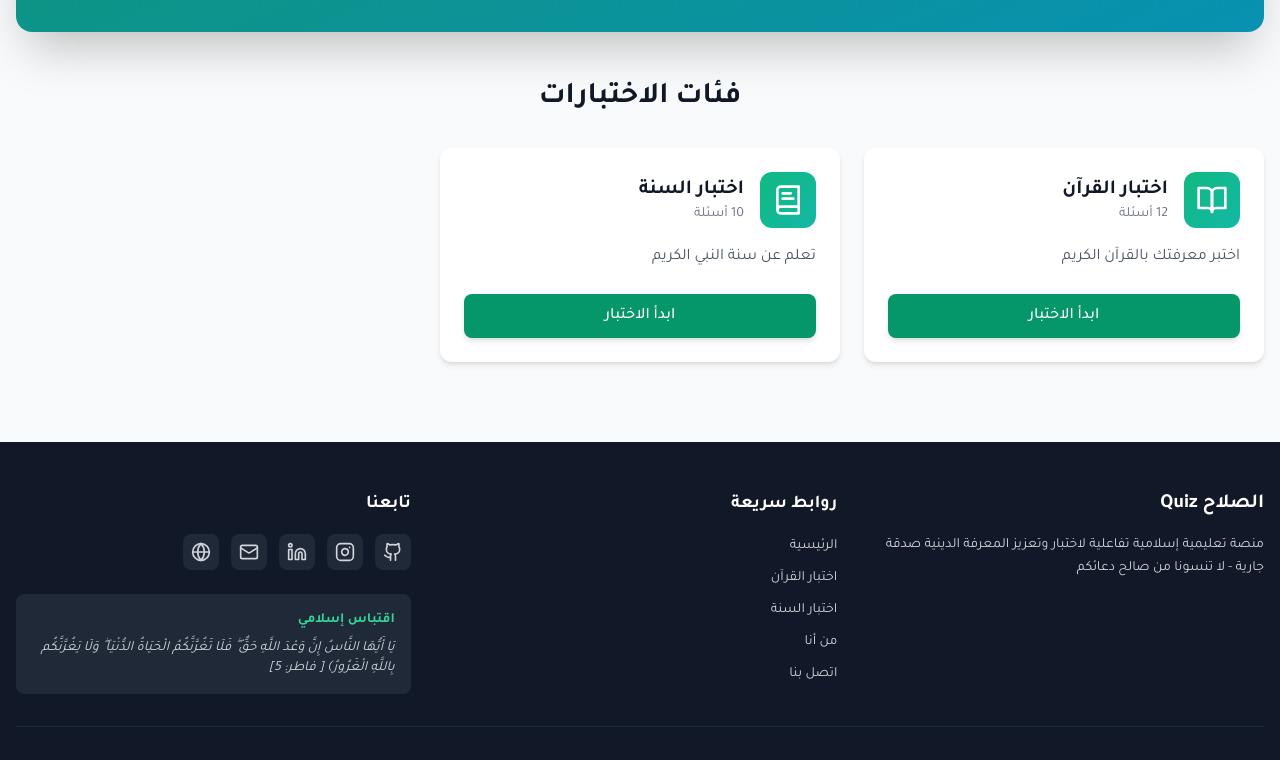
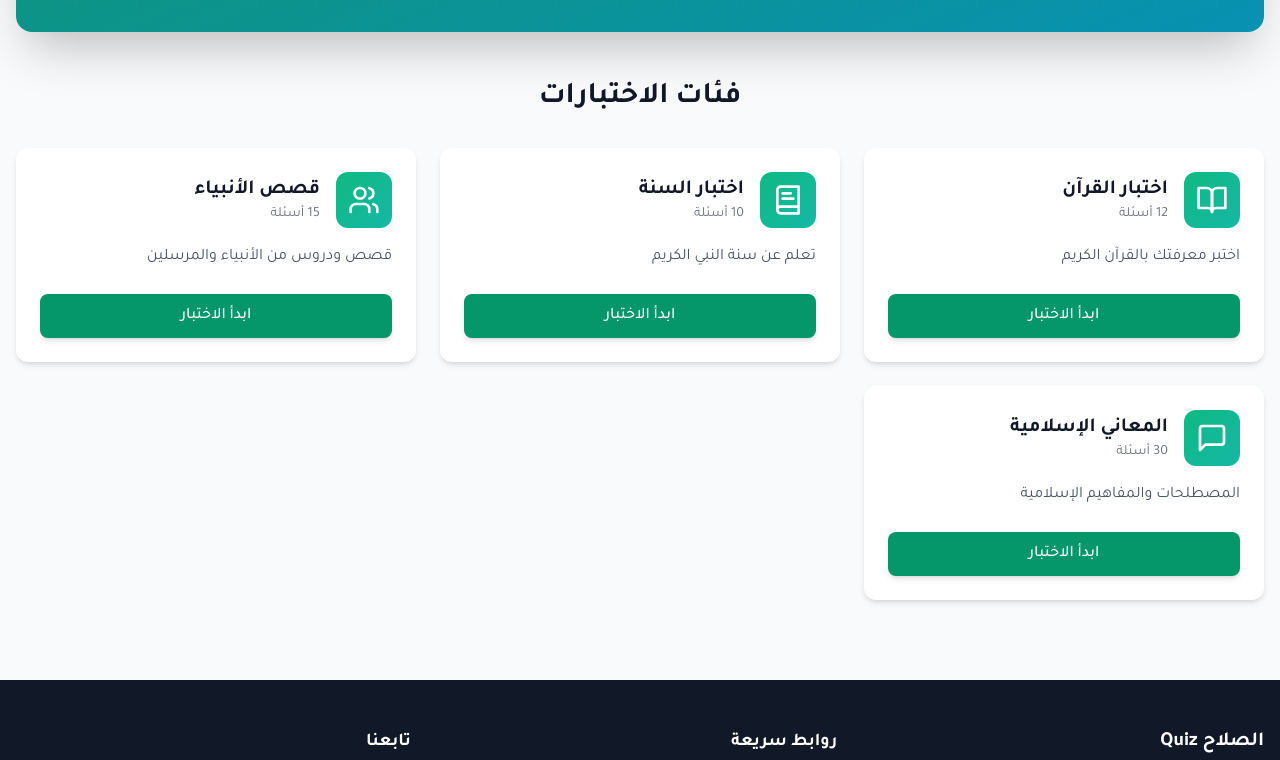
Before and after one commit to salaheddinemds/Salah_Quiz, a React (Vite) app: page / in a window 1280 px wide. Shown: the part 648-1408 px from the top of the page. Built offline with nearby package versions, Linux system fonts and the light colour scheme.

Commit message:
Update quiz categories and question datasets

```diff
--- a/src/data/sampleQuizData.ts
+++ b/src/data/sampleQuizData.ts
@@ -204,151 +204,254 @@ export const sunnahQuestions: QuizQuestion[] = [
   },
 ];
 
-// export const prophetsQuestions: QuizQuestion[] = [
-//   {
-//     id: 'p1',
-//     question: 'Who was the first prophet?',
-//     question_ar: 'من هو أول نبي؟',
-//     options: ['Prophet Adam', 'Prophet Nuh', 'Prophet Ibrahim', 'Prophet Musa'],
-//    options_ar: ['النبي آدم', 'النبي نوح', 'النبي إبراهيم', 'النبي موسى'],
-//     correctAnswer: 0,
-//     category: 'prophets',
-//   },
-//   {
-//     id: 'p2',
-//     question: 'Which prophet was swallowed by a whale?',
-//     question_ar: 'أي نبي ابتلعه الحوت؟',
-//     options: ['Prophet Yunus', 'Prophet Ayyub', 'Prophet Yusuf', 'Prophet Salih'],
-//     options_ar: ['النبي يونس', 'النبي أيوب', 'النبي يوسف', 'النبي صالح'],
-//     correctAnswer: 0,
-//     category: 'prophets',
-//   },
-//  {
-//    id: 'p3',
-//    question: 'Which prophet could speak to animals?',
-//    question_ar: 'أي نبي كان يستطيع التحدث مع الحيوانات؟',
-//    options: ['Prophet Dawud', 'Prophet Sulaiman', 'Prophet Isa', 'Prophet Musa'],
-//    options_ar: ['النبي داود', 'النبي سليمان', 'النبي عيسى', 'النبي موسى'],
-//    correctAnswer: 1,
-//    category: 'prophets',
-//  },
-//  {
-//    id: 'p4',
-//    question: 'Who built the Kaaba?',
-//    question_ar: 'من بنى الكعبة المشرفة؟',
-//    options: ['Prophet Ibrahim and Ismail', 'Prophet Muhammad', 'Prophet Adam', 'Prophet Nuh'],
-//    options_ar: ['النبي إبراهيم وإسماعيل', 'النبي محمد', 'النبي آدم', 'النبي نوح'],
-//    correctAnswer: 0,
-//    category: 'prophets',
-//  },
-//  {
-//    id: 'p5',
-//    question: 'Which prophet was known for his patience?',
-//    question_ar: 'أي نبي عُرف بصبره؟',
-//    options: ['Prophet Yusuf', 'Prophet Ayyub', 'Prophet Musa', 'Prophet Ibrahim'],
-//    options_ar: ['النبي يوسف', 'النبي أيوب', 'النبي موسى', 'النبي إبراهيم'],
-//    correctAnswer: 1,
-//    category: 'prophets',
-//  },
-// ];
+ export const prophetsQuestions: QuizQuestion[] = [
+   {
+     id: 'p1',
+     question: 'Which prophet was thrown into fire and Allah made it cool and safe for him?',
+     question_ar: 'ما هو النبي الذي أُلقي في النار فجعلها الله عليه بردًا وسلامًا؟',
+     options: ['Prophet Musa', 'Prophet Ibrahim', 'Prophet Lut', 'Prophet Hud'],
+    options_ar: ['موسى عليه السلام', 'إبراهيم عليه السلام', 'لوط عليه السلام', 'هود عليه السلام'],
+     correctAnswer: 1,
+     category: 'prophets',
+   },
+   {
+     id: 'p2',
+     question: 'Which prophet was swallowed by a whale?',
+     question_ar: 'أي نبي ابتلعه الحوت؟',
+     options: ['Prophet Yunus', 'Prophet Ayyub', 'Prophet Yusuf', 'Prophet Salih'],
+     options_ar: ['النبي يونس', 'النبي أيوب', 'النبي يوسف', 'النبي صالح'],
+     correctAnswer: 0,
+     category: 'prophets',
+   },
+  {
+    id: 'p3',
+    question: 'Which prophet could speak to animals?',
+    question_ar: 'أي نبي كان يستطيع التحدث مع الحيوانات؟',
+    options: ['Prophet Dawud', 'Prophet Sulaiman', 'Prophet Isa', 'Prophet Musa'],
+    options_ar: ['النبي داود', 'النبي سليمان', 'النبي عيسى', 'النبي موسى'],
+    correctAnswer: 1,
+    category: 'prophets',
+  },
+  {
+    id: 'p4',
+    question: 'Who built the Kaaba?',
+    question_ar: 'من بنى الكعبة المشرفة؟',
+    options: ['Prophet Ibrahim and Ismail', 'Prophet Muhammad', 'Prophet Adam', 'Prophet Nuh'],
+    options_ar: ['النبي إبراهيم وإسماعيل', 'النبي محمد', 'النبي آدم', 'النبي نوح'],
+    correctAnswer: 0,
+    category: 'prophets',
+  },
+  {
+    id: 'p5',
+    question: 'Which prophet was known for his patience?',
+    question_ar: 'أي نبي عُرف بصبره؟',
+    options: ['Prophet Yusuf', 'Prophet Ayyub', 'Prophet Musa', 'Prophet Ibrahim'],
+    options_ar: ['النبي يوسف', 'النبي أيوب', 'النبي موسى', 'النبي إبراهيم'],
+    correctAnswer: 1,
+    category: 'prophets',
+  },
+  {
+    id: 'p6',
+    question: 'Why did Jacob (Yaqoub) weep until his eyes turned white?',
+    question_ar: 'لماذا بكى يعقوب عليه السلام حتى ابيضت عيناه؟',
+    options: ['From illness', 'From the loss of his son Yusuf', 'From hunger', 'From the intensity of worship'],
+    options_ar: ['من المرض', 'من فقدان ابنه يوسف عليه السلام', 'من الجوع', 'من شدة العبادة'],
+    correctAnswer: 1,
+    category: 'prophets',
+  },
+  {
+    id: 'p7',
+    question: 'Which prophet spoke in the cradle?',
+    question_ar: 'ما هو النبي الذي تكلم في المهد؟',
+    options: ['Prophet Yahya', 'Prophet Isa', 'Prophet Ishaq', 'Prophet Ismail'],
+    options_ar: ['يحيى عليه السلام', 'عيسى عليه السلام', 'إسحاق عليه السلام', 'إسماعيل عليه السلام'],
+    correctAnswer: 1,
+    category: 'prophets',
+  },
+  {
+    id: 'p8',
+    question: 'Which prophet built the ark by the command of Allah?',
+    question_ar: 'ما هو النبي الذي بنى السفينة بأمر الله؟',
+    options: ['Prophet Ibrahim', 'Prophet Nuh', 'Prophet Musa', 'Prophet Sulaiman'],
+    options_ar: ['إبراهيم عليه السلام', 'نوح عليه السلام', 'موسى عليه السلام', 'سليمان عليه السلام'],
+    correctAnswer: 1,
+    category: 'prophets',
+  },
+  {
+    id: 'p9',
+    question: 'Which prophet had the wind and the jinn subjected to him?',
+    question_ar: 'ما هو النبي الذي سخر الله له الريح والجن؟',
+    options: ['Prophet Dawud', 'Prophet Sulaiman', 'Prophet Idris', 'Prophet Haroon'],
+    options_ar: ['داود عليه السلام', 'سليمان عليه السلام', 'إدريس عليه السلام', 'هارون عليه السلام'],
+    correctAnswer: 1,
+    category: 'prophets',
+  },
+  {
+    id: 'p10',
+    question: 'What is the name of the righteous man who accompanied Moses in his journey?',
+    question_ar: 'ما هو اسم الرجل الصالح الذي رافقه موسى عليه السلام في رحلته؟',
+    options: ['Luqman', 'Prophet Shuaib', 'Yusha ibn Nun', 'Al-Khidr'],
+    options_ar: ['لقمان', 'شعيب عليه السلام', 'يوشع بن نون', 'الخضر عليه السلام'],
+    correctAnswer: 3,
+    category: 'prophets',
+  },
+  {
+    id: 'p11',
+    question: 'Which prophet was sent to the people of Midian?',
+    question_ar: 'من هو النبي الذي أُرسل إلى مدين؟',
+    options: ['Prophet Salih', 'Prophet Hud', 'Prophet Shuaib', 'Prophet Lut'],
+    options_ar: ['صالح عليه السلام', 'هود عليه السلام', 'شعيب عليه السلام', 'لوط عليه السلام'],
+    correctAnswer: 2,
+    category: 'prophets',
+  },
+  {
+    id: 'p12',
+    question: 'What is the name of the mountain on which Noah\'s ark rested?',
+    question_ar: 'ما هو اسم الجبل الذي استوت عليه سفينة نوح؟',
+    options: ['Mount Al-Tur', 'Mount Uhud', 'Al-Judi', 'As-Safa'],
+    options_ar: ['جبل الطور', 'جبل أحد', 'الجودي', 'الصفا'],
+    correctAnswer: 2,
+    category: 'prophets',
+  },
+  {
+    id: 'p13',
+    question: 'What supplication did Jonah make in the belly of the whale?',
+    question_ar: 'ما هو الدعاء الذي قاله يونس عليه السلام في بطن الحوت؟',
+    options: ['My Lord, forgive me', 'Allah is sufficient and the best Trustee', 'There is no god but You, glory be to You, indeed I was among the wrongdoers', 'My Lord, hardship has befallen me'],
+    options_ar: ['رب اغفر لي', 'حسبي الله ونعم الوكيل', 'لا إله إلا أنت سبحانك إني كنت من الظالمين', 'رب إني مسني الضر'],
+    correctAnswer: 2,
+    category: 'prophets',
+  },
+  {
+    id: 'p14',
+    question: 'What miracle did the disciples ask Jesus for?',
+    question_ar: 'ما هي المعجزة التي طلبها الحواريون من عيسى عليه السلام؟',
+    options: ['Sending down a scripture', 'Healing the sick', 'Sending down a table from heaven', 'Reviving a prophet'],
+    options_ar: ['إنزال كتاب', 'شفاء المرضى', 'إنزال مائدة من السماء', 'إحياء نبي'],
+    correctAnswer: 2,
+    category: 'prophets',
+  },
+  {
+    id: 'p15',
+    question: 'What is the name of the valley in which Moses was called?',
+    question_ar: 'ما هو اسم الوادي الذي نودي فيه موسى عليه السلام؟',
+    options: ['Wadi Al-Tur', 'Wadi Al-Muqaddas', 'The Sacred Valley of Tuwa', 'Wadi Sinai'],
+    options_ar: ['وادي الطور', 'وادي المقدس', 'الواد المقدس طوى', 'وادي سيناء'],
+    correctAnswer: 2,
+    category: 'prophets',
+  },
+ ];
 
-// export const meaningsQuestions: QuizQuestion[] = [
-//   {
-//     id: 'm1',
-//     question: 'What does "Bismillah" mean?',
-//     question_ar: 'ماذا تعني كلمة "بسم الله"؟',
-//     options: [
-//       'In the name of Allah',
-//       'Praise be to Allah',
-//       'Allah is the Greatest',
-//       'There is no god but Allah',
-//     ],
-//     options_ar: [
-//       'باسم الله',
-//       'الحمد لله',
-//       'الله أكبر',
-//       'لا إله إلا الله',
-//     ],
-//     correctAnswer: 0,
-//     category: 'meanings',
-//   },
-//   {
-//     id: 'm2',
-//     question: 'What does "Alhamdulillah" mean?',
-//     question_ar: 'ماذا تعني كلمة "الحمد لله"؟',
-//     options: [
-//       'Allah is Great',
-//       'Praise be to Allah',
-//       'In the name of Allah',
-//       'Peace be upon you',
-//     ],
-//     options_ar: [
-//       'الله أكبر',
-//       'الحمد لله',
-//       'بسم الله',
-//       'السلام عليكم',
-//     ],
-//     correctAnswer: 1,
-//     category: 'meanings',
-//   },
-//   {
-//     id: 'm3',
-//     question: 'What does "Subhanallah" mean?',
-//     question_ar: 'ماذا تعني كلمة "سبحان الله"؟',
-//     options: [
-//       'Allah is the Greatest',
-//       'Glory be to Allah',
-//       'Praise be to Allah',
-//       'Allah is One',
-//     ],
-//     options_ar: [
-//       'الله أكبر',
-//       'سبحان الله',
-//       'الحمد لله',
-//       'الله واحد',
-//     ],
-//     correctAnswer: 1,
-//     category: 'meanings',
-//   },
-//   {
-//     id: 'm4',
-//     question: 'What does "Insha\'Allah" mean?',
-//     question_ar: 'ماذا تعني كلمة "إن شاء الله"؟',
-//     options: [
-//       'If Allah wills',
-//       'By the will of Allah',
-//       'Allah knows best',
-//       'With Allah\'s help',
-//     ],
-//     options_ar: [
-//       'إن شاء الله',
-//       'بإذن الله',
-//       'الله أعلم',
-//       'بعون الله',
-//     ],
-//     correctAnswer: 0,
-//     category: 'meanings',
-//   },
-//   {
-//     id: 'm5',
-//     question: 'What does "Jazakallah Khair" mean?',
-//     question_ar: 'ماذا تعني عبارة "جزاك الله خيراً"؟',
-//     options: [
-//       'Thank you',
-//       'May Allah reward you with goodness',
-//       'May Allah bless you',
-//       'Peace be upon you',
-//     ],
-//     options_ar: [
-//       'شكراً لك',
-//       'جزاك الله خيراً',
-//       'بارك الله فيك',
-//       'السلام عليكم',
-//     ],
-//     correctAnswer: 1,
-//     category: 'meanings',
-//   },
-// ];
+export const meaningsQuestions: QuizQuestion[] = [
+  {
+    id: 'm1',
+    question: 'What does the word Al-Kawthar mean?',
+    question_ar: 'ما معنى كلمة الكوثر؟',
+    options: ['A river in Paradise that Allah gave to the Prophet ﷺ', 'A little goodness', 'A blessed tree', 'A heavenly book'],
+    options_ar: ['نهر في الجنة أعطاه الله للنبي ﷺ', 'الخير القليل', 'شجرة مباركة', 'كتاب سماوي'],
+    correctAnswer: 0,
+    category: 'meanings',
+  },
+  {
+    id: 'm2',
+    question: 'What does the word Al-Ghashiyah mean?',
+    question_ar: 'ما معنى كلمة الغاشية؟',
+    options: ['Heavy rain', 'Fire', 'The Day of Resurrection that overwhelms people with its horrors', 'Wind'],
+    options_ar: ['المطر الغزير', 'النار', 'القيامة التي تغشى الناس بأهوالها', 'الريح'],
+    correctAnswer: 2,
+    category: 'meanings',
+  },
+  {
+    id: 'm3',
+    question: 'What does the word Al-Qist mean?',
+    question_ar: 'ما معنى كلمة القسط؟',
+    options: ['Injustice', 'Patience', 'Justice', 'Mercy'],
+    options_ar: ['الظلم', 'الصبر', 'العدل', 'الرحمة'],
+    correctAnswer: 2,
+    category: 'meanings',
+  },
+  {
+    id: 'm4',
+    question: 'What does the word Abban mean in the verse: "and fruit and abb"?',
+    question_ar: 'ما معنى كلمة أبًّا في قوله تعالى: (وفاكهةً وأبًّا)؟',
+    options: ['Grass or what livestock eat', 'Dates', 'A type of fruit', 'Crops'],
+    options_ar: ['العشب أو ما تأكله الأنعام', 'التمر', 'نوع من الفاكهة', 'الزرع'],
+    correctAnswer: 0,
+    category: 'meanings',
+  },
+  {
+    id: 'm5',
+    question: 'What does the word Al-Adiyat mean?',
+    question_ar: 'ما معنى كلمة العاديات؟',
+    options: ['Horses that run swiftly in battle', 'Winds', 'Camels', 'Soldiers'],
+    options_ar: ['الخيل التي تعدو بسرعة في الغزو', 'الرياح', 'الإبل', 'الجنود'],
+    correctAnswer: 0,
+    category: 'meanings',
+  },
+  {
+    id: 'm6',
+    question: 'What does the word Al-Haqqah mean?',
+    question_ar: 'ما معنى كلمة الحاقة؟',
+    options: ['Fire', 'The Day of Resurrection in which promises and warnings are fulfilled', 'Punishment', 'The minor Hour'],
+    options_ar: ['النار', 'القيامة التي يتحقق فيها الوعد والوعيد', 'العذاب', 'الساعة الصغرى'],
+    correctAnswer: 1,
+    category: 'meanings',
+  },
+  {
+    id: 'm7',
+    question: 'What does the word IHN mean in the verse: "and the mountains will be like fluffed wool"?',
+    question_ar: 'ما معنى كلمة عِهْنٍ في قوله تعالى: (وَتَكُونُ الْجِبَالُ كَالْعِهْنِ الْمَنفُوشِ)؟',
+    options: ['Sand', 'Iron', 'Dyed wool', 'Ash'],
+    options_ar: ['الرمل', 'الحديد', 'الصوف المصبوغ', 'الرماد'],
+    correctAnswer: 2,
+    category: 'meanings',
+  },
+  {
+    id: 'm8',
+    question: 'What does the word ALAA mean in the verse: "Then which of your Lord’s favors will you deny"?',
+    question_ar: 'ما معنى كلمة الْآلَاءِ في قوله تعالى: (فَبِأَيِّ آلَاءِ رَبِّكُمَا تُكَذِّبَانِ)؟',
+    options: ['Names of Allah', 'Allah’s blessings, signs, and gifts', 'Angels of Allah', 'Only Allah’s commands'],
+    options_ar: ['أسماء الله', 'نعم الله وآثاره وعطاياه', 'ملائكة الله', 'أوامر الله فقط'],
+    correctAnswer: 1,
+    category: 'meanings',
+  },
+  {
+    id: 'm9',
+    question: 'What does the word TASNEEM mean in the verse: "and its mixture is from Tasneem"?',
+    question_ar: 'ما معنى كلمة تَسْنِيمٍ في قوله تعالى: (وَمِزَاجُهُ مِن تَسْنِيمٍ)؟',
+    options: ['A river in this world', 'A high spring in Paradise', 'A type of punishment', 'A tree in Paradise'],
+    options_ar: ['نهر في الدنيا', 'عين ماء عالية في الجنة', 'نوع من العذاب', 'شجرة في الجنة'],
+    correctAnswer: 1,
+    category: 'meanings',
+  },
+  {
+    id: 'm10',
+    question: 'What does the word MUDHAMMATAN mean in the verse: "mudhammatan"?',
+    question_ar: 'ما معنى كلمة مُدْهَامَّتَانِ في قوله تعالى: (مُدْهَامَّتَانِ)؟',
+    options: ['Extremely dark due to intense greenness', 'Two small gardens', 'Two dry gardens', 'Two gardens without water'],
+    options_ar: ['شديدتا السواد من شدة الخضرة', 'حديقتان صغيرتان', 'جنتان يابستان', 'جنتان بلا ماء'],
+    correctAnswer: 0,
+    category: 'meanings',
+  },
+  {
+    id: 'm11',
+    question: 'What does the word RAFRAF mean in the verse: "and green rafraf"?',
+    question_ar: 'ما معنى كلمة رَفْرَفٍ في قوله تعالى: (وَرَفْرَفٍ خُضْرٍ)؟',
+    options: ['Birds', 'Luxurious green cushions or carpets', 'Rivers', 'Angels'],
+    options_ar: ['طيور', 'وسائد أو فرش خضراء فاخرة', 'أنهار', 'ملائكة'],
+    correctAnswer: 1,
+    category: 'meanings',
+  },
+  {
+    id: 'm12',
+    question: 'What does the word ABQARIYY mean in the verse: "and green rafraf and beautiful abqari"?',
+    question_ar: 'ما معنى كلمة عَبْقَرِيٍّ في قوله تعالى: (وَرَفْرَفٍ خُضْرٍ وَعَبْقَرِيٍّ حِسَانٍ)؟',
+    options: ['A type of gold', 'Food', 'Silk clothing', 'A beautiful luxurious carpet in Paradise'],
+    options_ar: ['نوع من الذهب', 'طعام', 'لباس حرير', 'بساط فاخر جميل في الجنة'],
+    correctAnswer: 3,
+    category: 'meanings',
+  },
+];
 
 // export const generalQuestions: QuizQuestion[] = [
 //   {
--- a/src/pages/Home.tsx
+++ b/src/pages/Home.tsx
@@ -1,4 +1,4 @@
-import { BookOpen, BookText } from 'lucide-react';
+import { BookOpen, BookText, Users, MessageSquare } from 'lucide-react';
 import { Hero } from '../components/home/Hero';
 import { CategoryCard } from '../components/home/CategoryCard';
 import { useLanguage } from '../contexts/LanguageContext';
@@ -30,24 +30,24 @@ export const Home = ({ onStartQuiz }: HomeProps) => {
       category: 'sunnah' as QuizCategory,
       questionsCount: 10,
     },
-    // {
-    //   title: 'Prophets Stories',
-    //   titleAr: 'قصص الأنبياء',
-    //   description: 'Stories and lessons from the Prophets',
-    //   descriptionAr: 'قصص ودروس من الأنبياء والمرسلين',
-    //   icon: Users,
-    //   category: 'prophets' as QuizCategory,
-    //   questionsCount: 5,
-    // },
-    // {
-    //   title: 'Islamic Meanings',
-    //   titleAr: 'المعاني الإسلامية',
-    //   description: 'Islamic terms and concepts',
-    //   descriptionAr: 'المصطلحات والمفاهيم الإسلامية',
-    //   icon: MessageSquare,
-    //   category: 'meanings' as QuizCategory,
-    //   questionsCount: 30,
-    // },
+    {
+      title: 'Prophets Stories',
+      titleAr: 'قصص الأنبياء',
+      description: 'Stories and lessons from the Prophets',
+      descriptionAr: 'قصص ودروس من الأنبياء والمرسلين',
+      icon: Users,
+      category: 'prophets' as QuizCategory,
+      questionsCount: 15,
+    },
+     {
+       title: 'Islamic Meanings',
+       titleAr: 'المعاني الإسلامية',
+       description: 'Islamic terms and concepts',
+       descriptionAr: 'المصطلحات والمفاهيم الإسلامية',
+       icon: MessageSquare,
+       category: 'meanings' as QuizCategory,
+       questionsCount: 30,
+     },
     // {
     //   title: 'General Knowledge',
     //   titleAr: 'المعرفة العامة',
```
Also changed, not shown: src/hooks/useQuizData.ts (+4 -4 lines).
